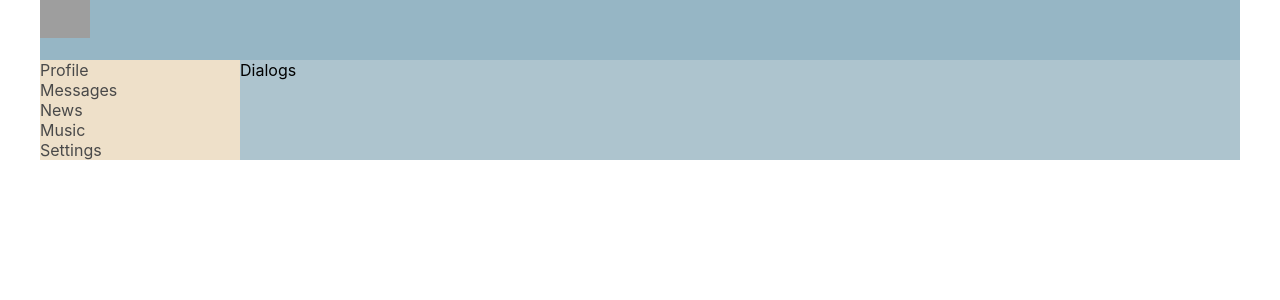
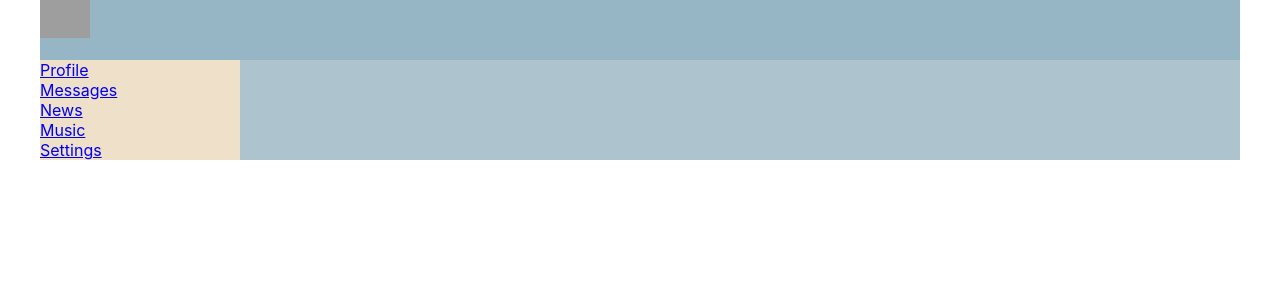
Before and after one commit to ViktoriaKhomenko7/samurai-way, a React (Create React App) app: page / in a window 1280 px wide. Shown: the top 300 px of the page. Built offline with nearby package versions, Linux system fonts and the light colour scheme; grey boxes are pictures that could not be loaded.

Commit message:
react-router-dom is installed

```diff
--- a/package.json
+++ b/package.json
@@ -16,7 +16,7 @@
     "react": "17.0.2",
     "react-dom": "17.0.2",
     "react-redux": "7.2.6",
-    "react-router-dom": "5.3.0",
+    "react-router-dom": "^6.18.0",
     "react-scripts": "5.0.0",
     "react-test-renderer": "17.0.2",
     "redux": "4.1.2",
@@ -58,7 +58,7 @@
     "@types/react": "17.0.20",
     "@types/react-dom": "17.0.9",
     "@types/react-redux": "7.1.22",
-    "@types/react-router-dom": "5.3.3",
+    "@types/react-router-dom": "^5.3.3",
     "@types/react-test-renderer": "17.0.1",
     "@types/redux-form": "8.3.3",
     "@types/uuid": "8.3.4"
--- a/src/App.tsx
+++ b/src/App.tsx
@@ -1,20 +1,31 @@
 import React from 'react';
 import './App.css';
+import {BrowserRouter, Routes, Route} from "react-router-dom";
 import {Header} from "./components/header/Header";
 import {Navbar} from "./components/navbar/Navbar";
+import {Dialogs} from "./components/dialogs/Dialogs";
 import {Profile} from "./components/propfile/Profile";
-import {Dialogs} from "./components/dialogs/Dialogs";
+import {News} from "./components/news/News";
+import {Music} from "./components/music/Music";
+import {Settings} from "./components/settings/Settings";
 
 const App = () => {
     return (
-        <div className="app-wrapper">
-            <Header/>
-            <Navbar/>
-            <div className={"app-wrapper-content"}>
-                <Dialogs/>
-                {/*<Profile/>*/}
+        <BrowserRouter>
+            <div className="app-wrapper">
+                <Header/>
+                <Navbar/>
+                <div className={"app-wrapper-content"}>
+                    <Routes>
+                        <Route path="/profile" element={<Profile/>}/>
+                        <Route path="/dialogs" element={<Dialogs/>}/>
+                        <Route path="/news" element={<News/>}/>
+                        <Route path="/music" element={<Music/>}/>
+                        <Route path="/settings" element={<Settings/>}/>
+                    </Routes>
+                </div>
             </div>
-        </div>
+        </BrowserRouter>
     );
 }
 
--- /dev/null
+++ b/src/components/music/Music.tsx
@@ -0,0 +1,9 @@
+import React from 'react';
+
+export const Music = () => {
+    return (
+        <div>
+            Music
+        </div>
+    );
+};
--- a/src/components/navbar/Navbar.tsx
+++ b/src/components/navbar/Navbar.tsx
@@ -5,19 +5,19 @@
     return (
         <nav className={s.nav}>
             <div className={s.item}>
-                <a>Profile</a>
+                <a href="/profile">Profile</a>
             </div>
             <div className={s.item}>
-                <a>Messages</a>
+                <a href="/dialogs">Messages</a>
             </div>
             <div className={s.item}>
-                <a>News</a>
+                <a href="/news">News</a>
             </div>
             <div className={s.item}>
-                <a>Music</a>
+                <a href="/music">Music</a>
             </div>
             <div className={s.item}>
-                <a>Settings</a>
+                <a href="/settings">Settings</a>
             </div>
         </nav>
     );
--- /dev/null
+++ b/src/components/news/News.tsx
@@ -0,0 +1,9 @@
+import React from 'react';
+
+export const News = () => {
+    return (
+        <div>
+            News
+        </div>
+    );
+};
--- /dev/null
+++ b/src/components/settings/Settings.tsx
@@ -0,0 +1,9 @@
+import React from 'react';
+
+export const Settings = () => {
+    return (
+        <div>
+            Settings
+        </div>
+    );
+};
```
Also changed, not shown: 1 other file (tests, documents, lock files or other folders).
